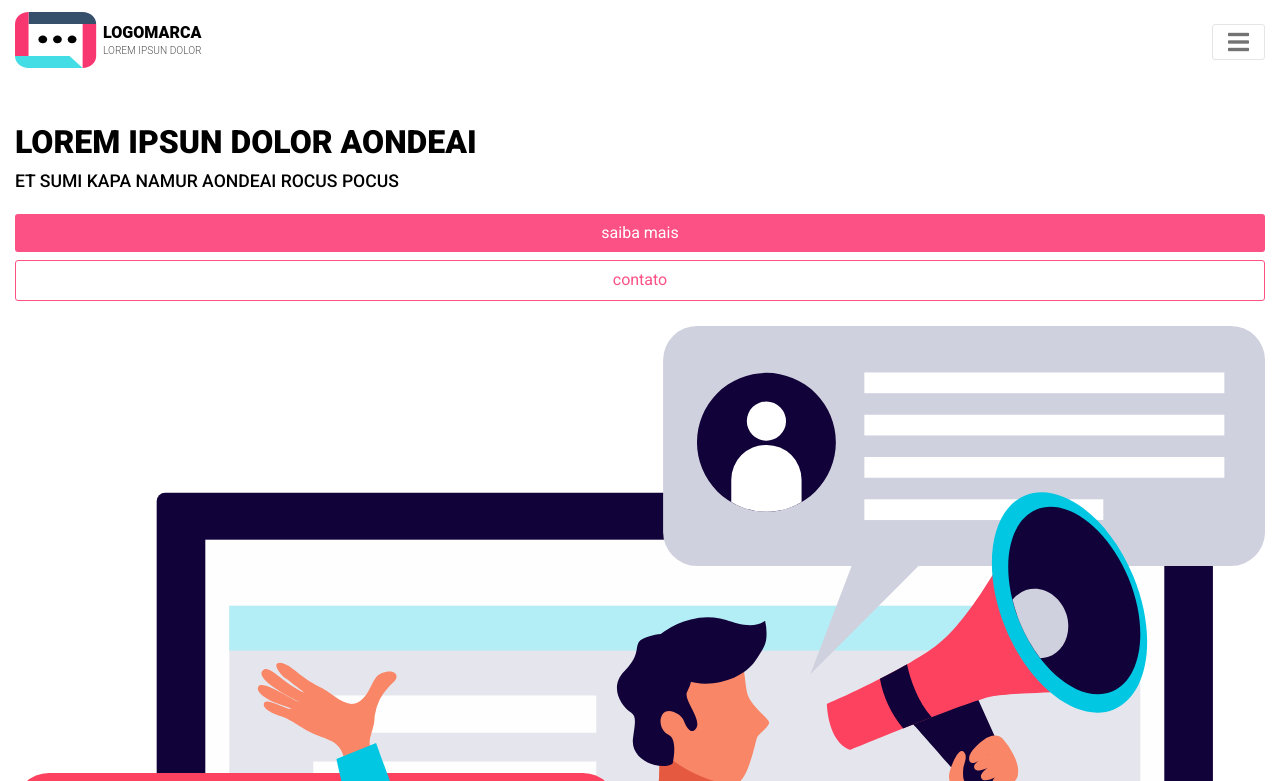
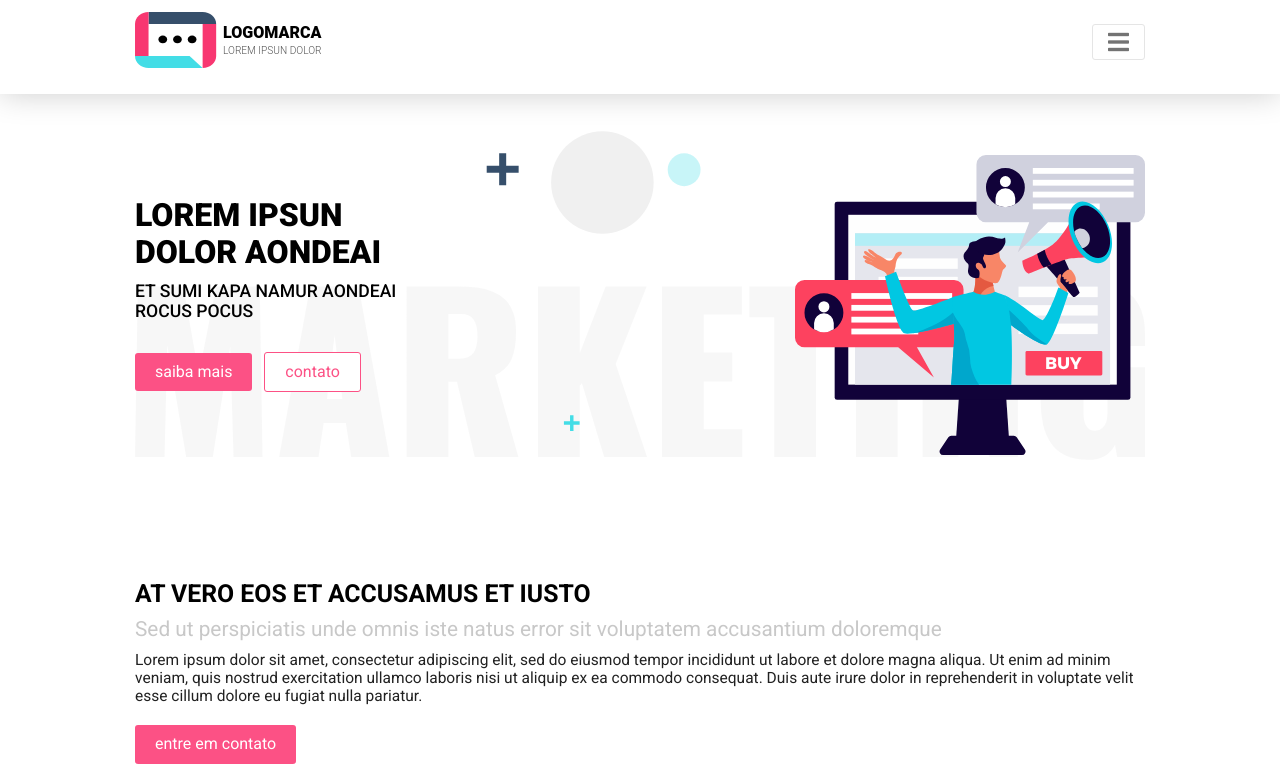
Before and after one commit to YannFigueiredo/marketing-website, a plain HTML site: page index.html in a window 1280 px wide. Shown: the top 781 px of the page. Drawn offline with Linux system fonts and the light colour scheme.

Commit message:
Iniciados header e seção de apresentação responsivos

```diff
--- a/css/main.css
+++ b/css/main.css
@@ -10,7 +10,7 @@ html, body{
 }
 
 h1{
-    font-size: 0.8em;
+    font-size: 0.9em;
     font-weight: 900;
     text-transform: uppercase;
 }
@@ -76,18 +76,22 @@ img{
 
 /*HEADER PRINCIPAL*/
 .header-principal{
-    padding: 12px 0;
-    /*width: 100%;
+    padding: 12px 15px;
+    width: 100%;
     background-color: #fff;
     position: fixed;
     top: 0;
-    z-index: 9999*/;
+    box-shadow: 0 0 30px 0 rgba(0, 0, 0, 0.2);
+    left: 0;
+    z-index: 9998;
+    box-sizing: border-box;
 }
 
 .container-header-mobile{
     display: flex;
     justify-content: space-between;
     align-items: center;
+    max-width: 100%;
 }
 
 .logo img{
@@ -99,9 +103,13 @@ img{
     border: 1px solid #e5e5e5;
     font-size: 1.5em;
     padding: 5px 15px;
+    cursor: pointer;
     border-radius: 3px;
-    cursor: pointer;
     background-color: transparent;
+}
+
+#btn-menu:active{
+    border: 1px solid #e5e5e5;
 }
 
 .container-menu{
@@ -140,7 +148,7 @@ img{
 
 /*APRESENTAÇÃO*/
 .apresentacao{
-    margin-top: 30px;
+    margin-top: 130px;
     background-image: url('../img/slider-bg.svg');
     background-repeat: no-repeat;
     background-size: contain;
@@ -344,6 +352,14 @@ img{
     transition: margin 0.4s;
 }
 
+.cards-servicos figure:nth-child(7){
+    margin-top: -60px;
+}
+
+.cards-servicos figure:nth-child(9){
+    margin-top: -180px;
+}
+
 .cards-servicos p{
     font-size: 0.8em;
 }
@@ -357,12 +373,14 @@ img{
 .modal{
     background-color: rgba(0, 0, 0, 0.7);
     position: fixed;
+    top: 0;
+    left: 0;
     display: flex;
     justify-content: center;
     align-items: center;
     width: 100vw;
     height: 100vh;
-    z-index: 9998;
+    z-index: 9999;
     max-width: 100%;
     cursor: zoom-out;
 }
@@ -585,3 +603,69 @@ img{
     box-sizing: border-box;
     box-shadow: 2px -2px 4px -6px black, -2px 2px 14px -6px black;
 }
+
+@media screen and (min-width: 1025px){
+    .container{
+        margin: 0 135px;
+    }
+
+    /*HEADER PRINCIPAL*/
+    .header-principal{
+        padding: 12px 135px;
+    }
+
+    /*APRESENTAÇÃO*/
+    .apresentacao{
+        display: flex;
+        align-items: center;
+        justify-content: space-between;
+    }
+
+    .apresentacao .container-txt{
+        width: 315px;
+    }
+
+    .apresentacao .container-txt h1{
+        margin: 0;
+    }
+
+    .apresentacao .container-txt p{
+        text-transform: uppercase;
+        font-weight: 500;
+        font-size: 1.1em;
+        margin: 10px 0 23px 0;
+    }
+
+    .apresentacao .container-txt a{
+        display: inline-block;
+        padding-right: 20px;
+        padding-left: 20px;
+        margin-right: 8px;
+    }
+
+    .apresentacao .container-img{
+        margin-top: 25px;
+        position: relative;
+        flex-basis: 350px;
+    }
+
+    .apresentacao .container-img img{
+        width: 100%;
+    }
+
+    /*SOBRE*/
+    .sobre{
+        margin-top: 120px;
+    }
+
+    .sobre p{
+        color: #212121;
+        font-size: 0.97em;
+    }
+
+    #btn-contatar{
+        display: inline-block;
+        padding: 10px 20px;
+        margin: 20px 0;
+    }
+}
--- a/index.html
+++ b/index.html
@@ -25,7 +25,7 @@
             </div>
             <i id="btn-avancar" class="fas fa-caret-right"></i>
         </div>
-        <header class="header-principal container">
+        <header class="header-principal">
             <div class="container-header-mobile">
                 <div class="logo">
                     <img src="img/logo.svg" alt="Logo">
@@ -47,9 +47,9 @@
                 <div class="container-txt">
                     <h1>Lorem ipsun dolor aondeai</h1>
                     <p>Et sumi kapa namur aondeai rocus pocus</p>
+                    <a id="btn-saibamais" class="btn btn-rosa">saiba mais</a>
+                    <a id="btn-contato" class="btn btn-branco">contato</a>
                 </div>
-                <a id="btn-saibamais" class="btn btn-rosa">saiba mais</a>
-                <a id="btn-contato" class="btn btn-branco">contato</a>
                 <div class="container-img">
                     <img src="img/slider.svg" alt="Imagem de propaganda">
                 </div>
--- a/js/menu.js
+++ b/js/menu.js
@@ -2,7 +2,7 @@ function gerenciarMenuMobile(config){
     this.menu = document.querySelector(config.menu);
     this.btnMenu = document.querySelector(config.btnMenu);
 
-    _this = this;
+    var _this = this;
 
     _this.btnMenu.addEventListener('click', function(){
         if(_this.menu.clientHeight == '0'){
```
